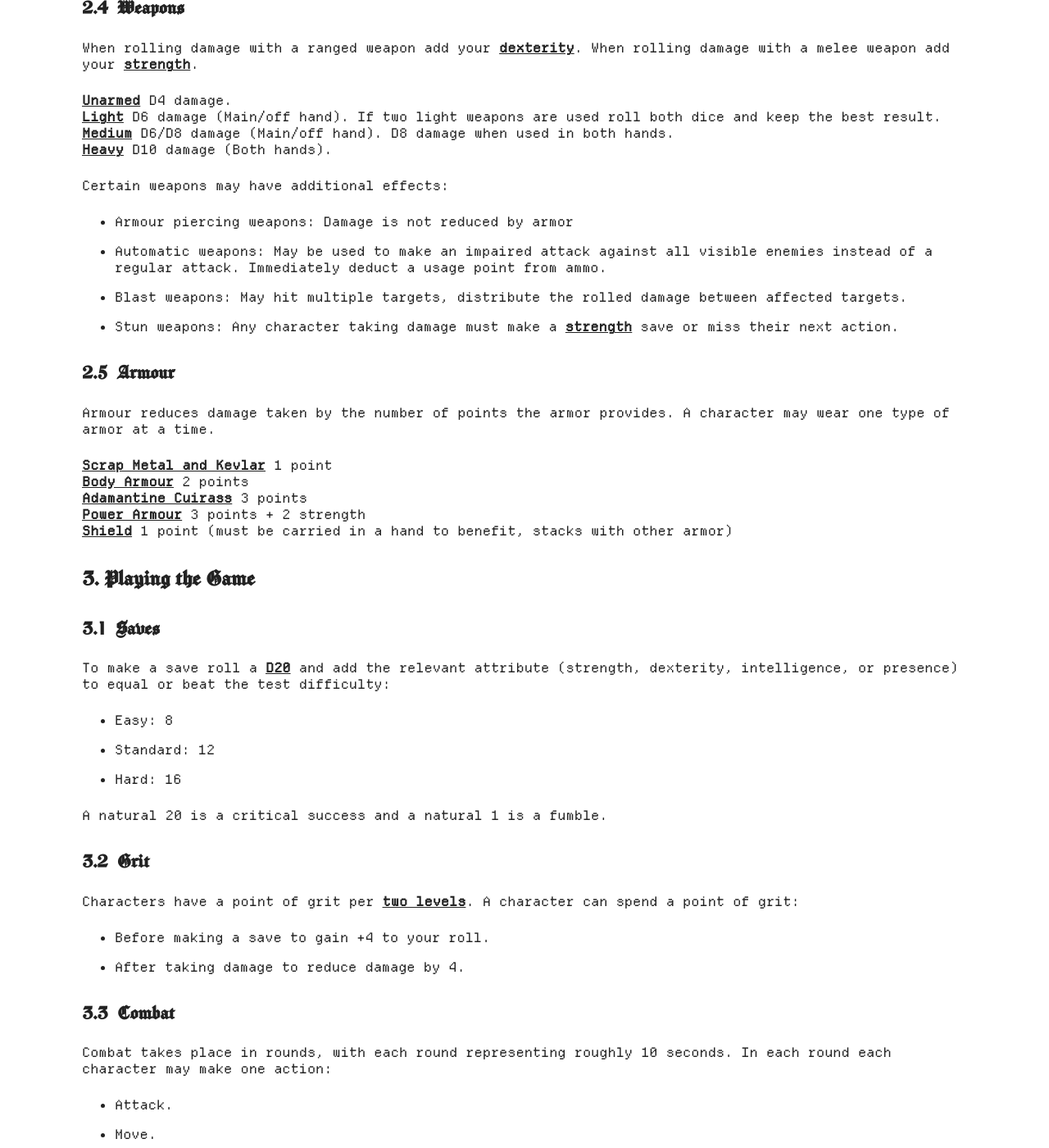
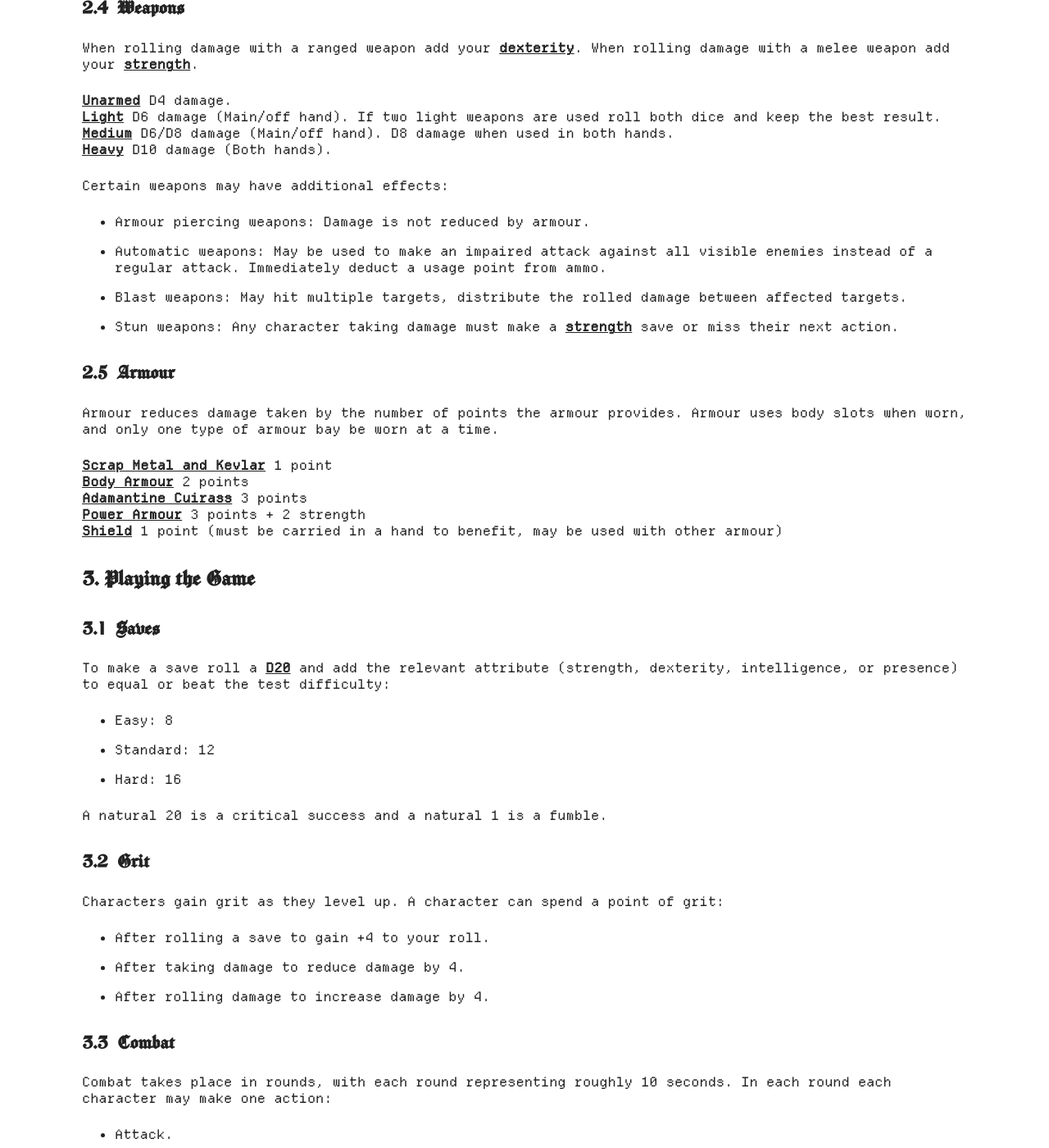
Before and after one commit to iendjinn/iendjinn, a Jekyll site: the page built from systems/dominion-of-the-sword/index.markdown, in a window 1280 px wide and 1400 px high, scrolled down 6241 px. Shown: the whole window at 82% size. Built offline with Jekyll 4.4.1, drawn with Linux system fonts in a browser that asks for light colours; some of the changed text lies outside the part shown.

Commit message:
feat: tweaks

```diff
--- a/systems/dominion-of-the-sword/index.markdown
+++ b/systems/dominion-of-the-sword/index.markdown
@@ -190,20 +190,20 @@
 
 Certain weapons may have additional effects:
 
-- Armour piercing weapons: Damage is not reduced by armor
+- Armour piercing weapons: Damage is not reduced by armour.
 - Automatic weapons: May be used to make an impaired attack against all visible enemies instead of a regular attack. Immediately deduct a usage point from ammo.
 - Blast weapons: May hit multiple targets, distribute the rolled damage between affected targets.
 - Stun weapons: Any character taking damage must make a **strength** save or miss their next action.
 
 ### 2.5 Armour
 
-Armour reduces damage taken by the number of points the armor provides. A character may wear one type of armor at a time.
+Armour reduces damage taken by the number of points the armour provides. Armour uses body slots when worn, and only one type of armour bay be worn at a time.
 
 **Scrap Metal and Kevlar** 1 point
 **Body Armour** 2 points
 **Adamantine Cuirass** 3 points
 **Power Armour** 3 points + 2 strength
-**Shield** 1 point (must be carried in a hand to benefit, stacks with other armor)
+**Shield** 1 point (must be carried in a hand to benefit, may be used with other armour)
 
 ## 3. Playing the Game
 
@@ -219,10 +219,11 @@
 
 ### 3.2 Grit
 
-Characters have a point of grit per **two levels**. A character can spend a point of grit:
+Characters gain grit as they level up. A character can spend a point of grit:
 
-- Before making a save to gain +4 to your roll.
+- After rolling a save to gain +4 to your roll.
 - After taking damage to reduce damage by 4.
+- After rolling damage to increase damage by 4.
 
 ### 3.3 Combat
 
@@ -236,7 +237,7 @@
 
 If one side surprises the other then they act first, otherwise player characters make a dexterity save to act before non player characters. Order is preserved between rounds.
 
-**Attacks always hit**, roll damage for the weapon being used, adding **strength** for melee attacks or **dexterity** for ranged weapons. Characters that take damage lose hit points equal to the damage taken, with armor reducing damage.
+**Attacks always hit**, roll damage for the weapon being used, adding **strength** for melee attacks or **dexterity** for ranged weapons. Characters that take damage lose hit points equal to the damage taken, with armour reducing damage.
 
 Attacks may be **impaired** or **enhanced**, e.g. a ranged attack against a target in cover would be impaired.
 
@@ -286,7 +287,7 @@
 Prevent activation of artifacts within *total* meters of you for *dice* rounds.
 
 **4. Holtzmann Field**
-Gain _total_ additional points of armor against ranged attacks for *dice* rounds.
+Gain _total_ additional points of armour against ranged attacks for *dice* rounds.
 
 **5. Restoration Gauntlet**
 Restore *total* hit points to a target you are touching.
@@ -319,9 +320,9 @@
 
 When a character's level increases:
 
-- Their grit (3.2) increases by 1 for every 2 levels. E.g. a level 2 character has 1 point of grit.
-- Pick one attribute and increase it by 1 point, pick one other attribute and roll a D6, if it is greater than the attribute increase it by 1.
-- Roll level x D6, if the total is greater than hit points, increase hit points by 1.
+- On even levels characters gain 1 grit (see 3.2).
+- On odd levels characters gain D4 to their maximum HP, to a maximum of 20.
+- Pick one attribute and increase it by 1 point.
 
 ## 5. Retainers and Hirelings
 
```
Also changed, not shown: other parts of systems/dominion-of-the-sword/index.markdown (+5 -3 lines).
